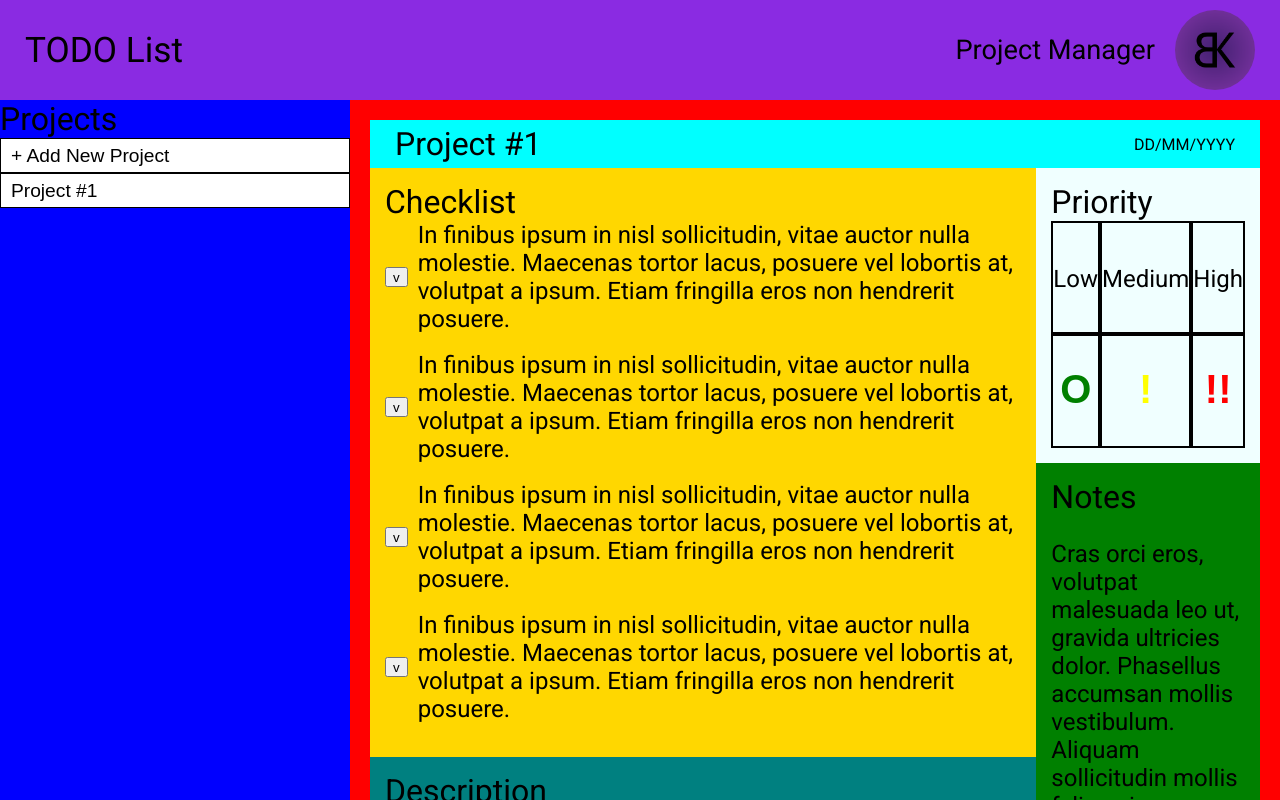
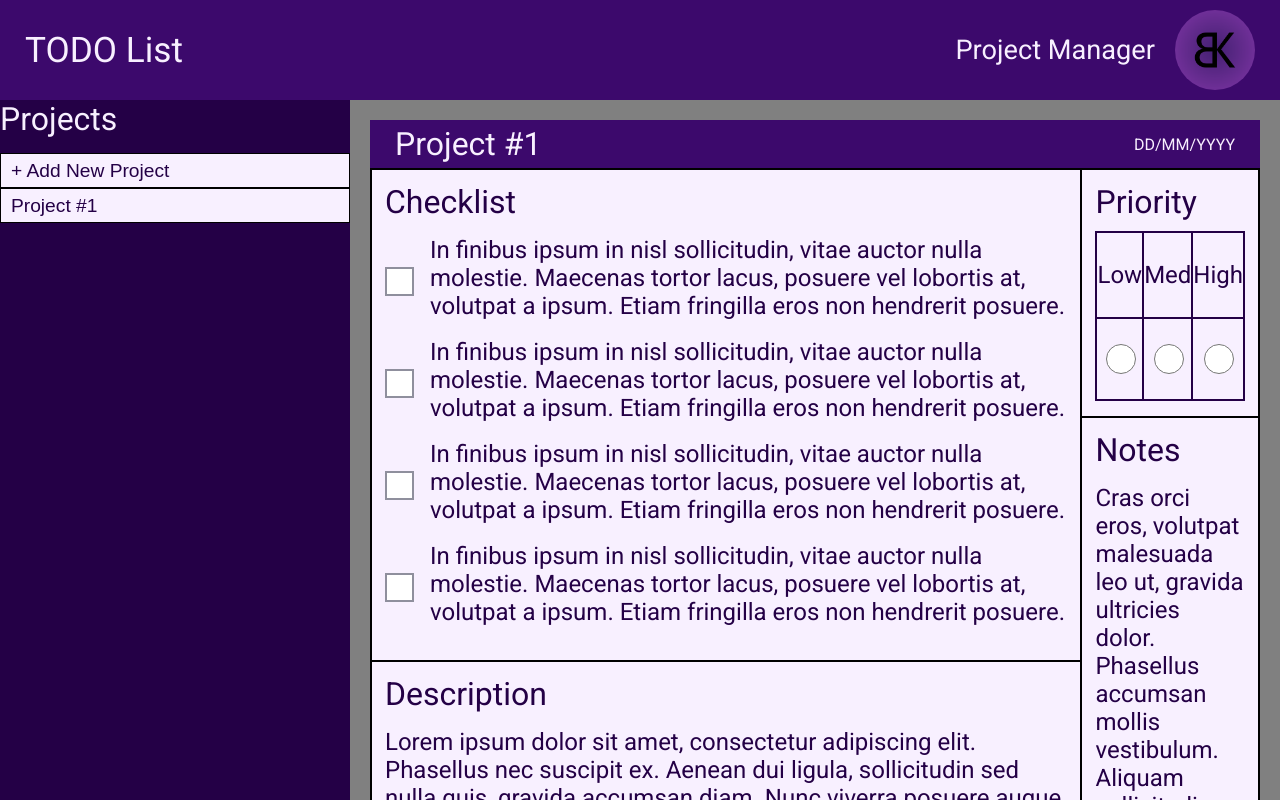
Before and after one commit to levib00/todo-list, a website built with webpack: page dist/index.html in a window 1280 px wide. Built offline with nearby package versions, Linux system fonts and the light colour scheme.

Commit message:
Complete layout

```diff
--- a/dist/index.html
+++ b/dist/index.html
@@ -32,19 +32,31 @@
                 <div id="checklist" class="project-box">
                     <div class="subtitle">Checklist</div>
                     <div class="checklist-item">
-                        <button class="check-button">v</button>
+                        <label class="checkbox-container">
+                            <input type="checkbox" class="check-button">
+                            <span class="checkmark"></span>
+                        </label>
                         <div class="project-text">In finibus ipsum in nisl sollicitudin, vitae auctor nulla molestie. Maecenas tortor lacus, posuere vel lobortis at, volutpat a ipsum. Etiam fringilla eros non hendrerit posuere.</div>
                     </div>
                     <div class="checklist-item">
-                        <button class="check-button">v</button>
+                        <label class="checkbox-container">
+                            <input type="checkbox" class="check-button">
+                            <span class="checkmark"></span>
+                        </label>
                         <div class="project-text">In finibus ipsum in nisl sollicitudin, vitae auctor nulla molestie. Maecenas tortor lacus, posuere vel lobortis at, volutpat a ipsum. Etiam fringilla eros non hendrerit posuere.</div>
                     </div>
                     <div class="checklist-item">
-                        <button class="check-button">v</button>
+                        <label class="checkbox-container">
+                            <input type="checkbox" class="check-button">
+                            <span class="checkmark"></span>
+                        </label>
                         <div class="project-text">In finibus ipsum in nisl sollicitudin, vitae auctor nulla molestie. Maecenas tortor lacus, posuere vel lobortis at, volutpat a ipsum. Etiam fringilla eros non hendrerit posuere.</div>
                     </div>
                     <div class="checklist-item">
-                        <button class="check-button">v</button>
+                        <label class="checkbox-container">
+                            <input type="checkbox" class="check-button">
+                            <span class="checkmark"></span>
+                        </label>
                         <div class="project-text">In finibus ipsum in nisl sollicitudin, vitae auctor nulla molestie. Maecenas tortor lacus, posuere vel lobortis at, volutpat a ipsum. Etiam fringilla eros non hendrerit posuere.</div>
                     </div>
                 </div>
@@ -52,22 +64,22 @@
                     <div class="subtitle">Priority</div>
                     <div id="prio-grid">
                         <div class="prio-in-box">
-                            <div class="project-text">Low</div>
+                            <label for="low-prio" class="project-text">Low</label>
+                        </div>
+                        <div class="prio-in-box prio-mid">
+                            <label for="medium-prio" class="project-text">Med</label>
                         </div>
                         <div class="prio-in-box">
-                            <div class="project-text">Medium</div>
+                            <label for="high-prio" class="project-text">High</label>
                         </div>
-                        <div class="prio-in-box">
-                            <div class="project-text">High</div>
+                        <div class="prio-in-box prio-bottom">
+                            <input type="radio" name="priority" class="prio-button" id="low-prio">
                         </div>
-                        <div class="prio-in-box">
-                            <button class="prio-button" id="low-prio">O</button>
+                        <div class="prio-in-box prio-bottom prio-mid">
+                            <input type="radio" name="priority" class="prio-button" id="medium-prio">
                         </div>
-                        <div class="prio-in-box">
-                            <button class="prio-button" id="medium-prio">!</button>
-                        </div>
-                        <div class="prio-in-box">
-                            <button class="prio-button" id="high-prio">!!</button>
+                        <div class="prio-in-box prio-bottom">
+                            <input type="radio" name="priority" class="prio-button" id="high-prio">
                         </div>
                     </div>
                 </div>
--- a/dist/styles/styles.css
+++ b/dist/styles/styles.css
@@ -1,4 +1,10 @@
 @import url('https://fonts.googleapis.com/css2?family=Roboto:wght@400;700&display=swap');
+:root {
+    --dark-color: #240046;
+    --light-color: rgb(248, 240, 255);
+    --primary-color: #3c096c;
+    --exp-color:
+}
 
 html, body {
     padding: 0;
@@ -6,17 +12,18 @@ html, body {
     box-sizing: border-box;
     margin-right: calc(-1 * (100vw - 100%));
     overflow-x: hidden;
-    height:100%;
+    height: 100%;
     font-family: 'Roboto', sans-serif;
 }
 #header {
-    background-color:blueviolet;
+    background-color:var(--primary-color);
     display: flex;
     justify-content: space-between;
     align-items: center;
     padding: 0 25px;
     height: 100px;
     font-size: 1.7rem;
+    color: var(--light-color);
 }
 #hero {
     font-size: 2.2rem;
@@ -33,14 +40,15 @@ html, body {
 #content {
     display: grid;
     grid-template-columns: 350px 1fr;
-    background-color: red;
+    background-color: grey;
     height: calc(100% - 100px);
 }
 .subtitle {
     font-size: 2rem;
 }
 #sidebar {
-    background-color: blue;
+    background-color: #240046;
+    color: var(--light-color);
 }
 #dates-container {
     display: grid;
@@ -55,29 +63,41 @@ button:hover {
     padding-left: 10px;
     text-align: left;
     border: black 1px solid;
-    background-color: #fff;
+    background-color: var(--light-color);
+    color: var(--dark-color);
 }
 #project-area {
     margin: 20px;
-    background-color: green;
+
 }
 #project-header {
     display: flex;
     justify-content: space-between;
     align-items: center;
     padding: 5px 25px;
-    background-color:aqua;
+    background-color:var(--primary-color);
+    color: var(--light-color);
 }
 #project-content {
     display: grid;
     grid-template: repeat(4, 1fr) / 4fr 1fr;
     height: calc(100% - 46px); /*fix*/
+    border: black 2px solid;
 }
 #checklist {
     grid-row: 1/3 ;
-    background-color:gold ;
+    background-color:var(--light-color) ;
+    color: var(--dark-color);
     display: flex;
     flex-direction: column;
+    border-bottom: black 2px solid;
+}
+#checklist .subtitle,
+#sidebar .subtitle {
+    margin-bottom: 15px;
+}
+p {
+    margin: 15px 0;
 }
 .checklist-item {
     display: flex;
@@ -85,59 +105,111 @@ button:hover {
     margin-bottom: 18px;
     align-items: center;
 }
-.check-button {
-    height: 20px;
+.checkbox-container {
+    display: block;
+    position: relative;
+    padding-left: 35px;
+    margin-bottom: 22px;
+    cursor: pointer;
+    font-size: 22px;
+    -webkit-user-select: none;
+    -moz-user-select: none;
+    -ms-user-select: none;
+    user-select: none;
+}
+.checkbox-container input{
+    height: 0;
+    width: 0;
+    opacity: 0;
+    cursor: pointer;
+    position: absolute;
+}
+.checkmark {
+    position: absolute;
+    top: 0;
+    left: 0;
+    height: 25px;
+    width: 25px;
+    background-color: #fff;
+    border: #8f8f9d 2px solid;
+}
+.checkbox-container:hover input ~ .checkmark {
+    background-color: #ccc;
+}
+.checkbox-container input:checked ~ .checkmark {
+    background-color: #0060df;
+}
+.checkmark:after {
+    content: "";
+    position: absolute;
+    display: none;
+}
+.checkbox-container input:checked ~ .checkmark:after {
+    display: block;
+}
+.checkbox-container .checkmark:after {
+    left: 8px;
+    top: 3px;
+    width: 6px;
+    height: 12px;
+    border: solid white;
+    border-width: 0 3px 3px 0;
+    -webkit-transform: rotate(45deg);
+    -ms-transform: rotate(45deg);
+    transform: rotate(45deg);
 }
 #description {
     grid-row: 3/5;
-    background-color:teal;
+    background-color:var(--light-color);
+    color: var(--dark-color);
 }
 #priority {
     grid-row: 1/2;
-    background-color:azure;
+    background-color:var(--light-color);
+    color: var(--dark-color);
 }
 #notes {
     grid-row: 2/5;
+    border-left: 2px black solid;
+    border-top: 2px black solid;
+    background-color: var(--light-color);
+    color: var(--dark-color);
 }
 .project-box {
-    padding: 15px;
+    padding: 13px;
 }
 .project-text {
     font-size: 1.5rem;
 }
+#priority {
+    border-left: 2px black solid;
+}
 #prio-grid {
+    margin-top: 10px;
     display: grid;
     grid-template: 1fr 1fr/1fr 1fr 1fr;
-    height: calc(100% - 42px);
+    height: calc(100% - 52px);
 }
 .prio-in-box {
-    border: black 2px solid;
+    border: var(--dark-color) 2px solid;
     height: 100%;
     display: flex;
     justify-content: center;
     align-items: center;
 }
+.prio-mid {
+    border-left: none;
+    border-right: none;
+}
+.prio-bottom {
+    border-top: none
+}
 .prio-button {
     border:none;
     background-color: azure;
-    font-size: 2.5rem;
-    font-weight: 700;
+    height: 30px;
+    width: 30px;
 }
-#high-prio:hover {
-    text-shadow: brown 0px 0px 8px;
+.prio-button:hover {
+    cursor: pointer;
 }
-#medium-prio:hover {
-    text-shadow:#f2ff00 0px 0px 8px;
-}
-#low-prio:hover {
-    text-shadow: lime 0px 0px 8px;
-}
-#low-prio {
-    color: green;
-}
-#medium-prio {
-    color: yellow;
-}
-#high-prio {
-    color: red;
-}
```
